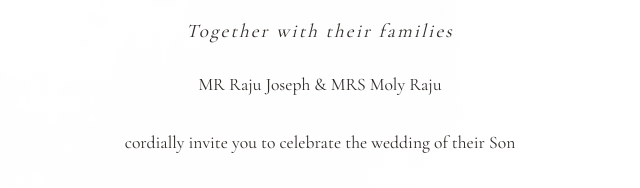
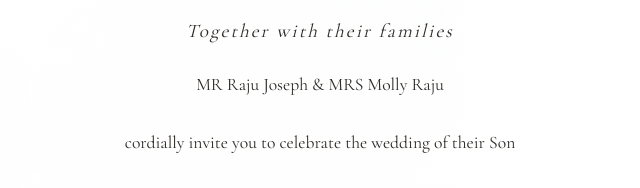
Before and after one commit to tania1125/Wedding-Invitation-Groom, a plain HTML site: page index.html in a window 1280 px wide. Shown: the part 221-409 px from the top of the page, 320-960 px from the left. Drawn offline with nearby package versions, Linux system fonts and the light colour scheme.

Commit message:
Molly aunty spelling update

```diff
--- a/index.html
+++ b/index.html
@@ -97,7 +97,7 @@
                     Together with their families
                 </p>
                 <p class="parent-details">
-                    MR Raju Joseph &amp; MRS Moly Raju
+                    MR Raju Joseph &amp; MRS Molly Raju
                     <br />
                     <br />
                     cordially invite you to celebrate the wedding of their Son
```
